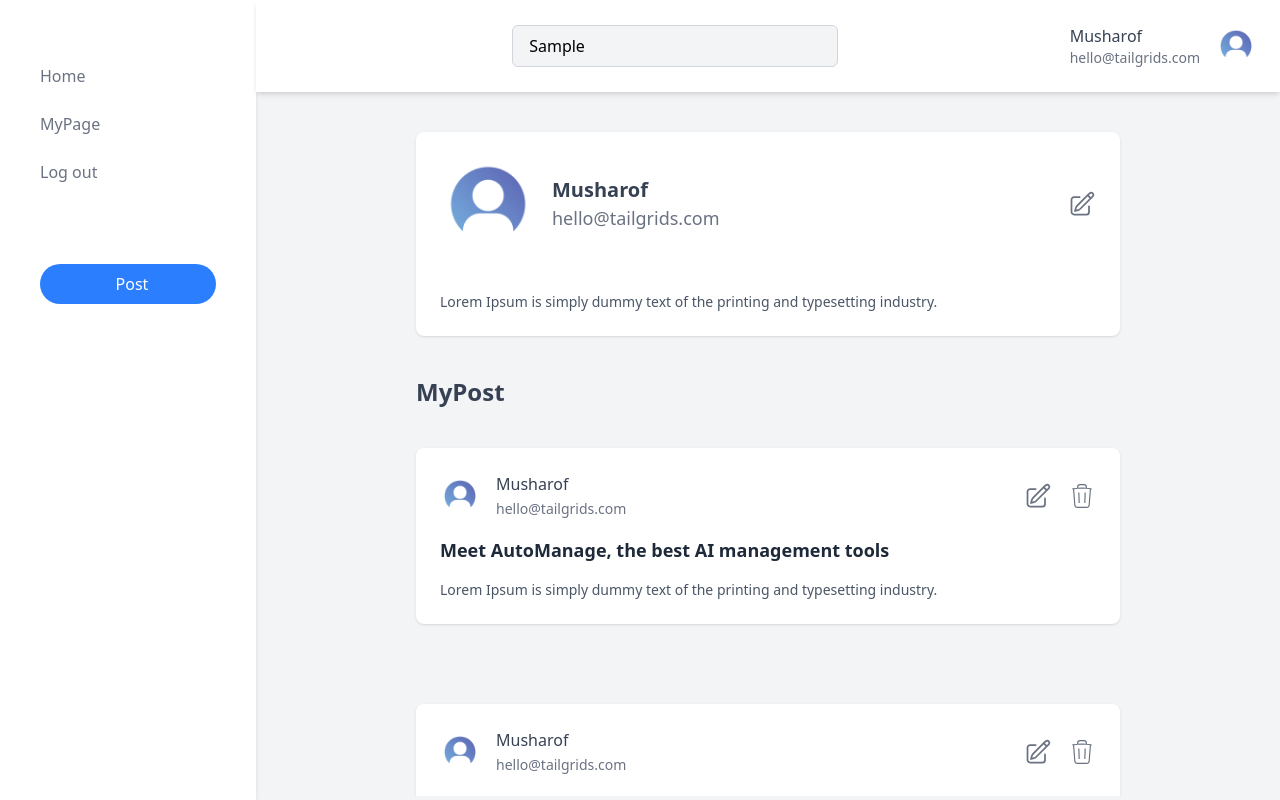
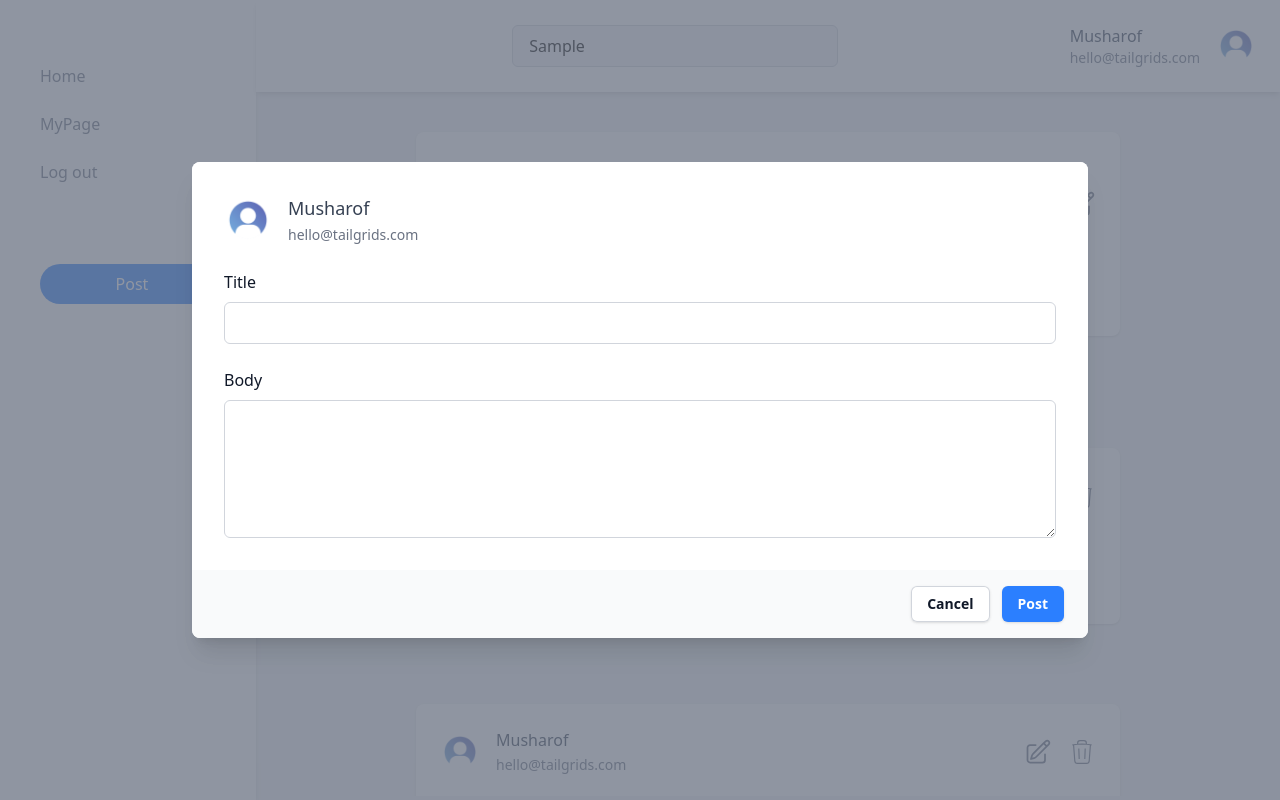
Before and after one commit to ishii-ryosuke/internship-sns-2025, a website: page src/html/mypage.html in a window 1280 px wide. Both pictures are taken after typing "Sample" into the empty fields and a click on the button "Post". Drawn offline with nearby package versions, Linux system fonts and the light colour scheme.

Commit message:
mypageでもダイアログを出せるようにした

```diff
--- a/src/html/mypage.html
+++ b/src/html/mypage.html
@@ -204,5 +204,113 @@
             </section>
         </div>
     </main>
+
+    <div
+        class="relative z-10"
+        aria-labelledby="modal-title"
+        role="dialog"
+        aria-modal="true"
+    >
+        <!-- Background backdrop -->
+        <div
+            id="modalBackdrop"
+            class="hidden fixed inset-0 bg-gray-500/75 transition-opacity"
+            aria-hidden="true"
+        ></div>
+
+        <div
+            id="modalPanel"
+            class="hidden fixed inset-0 z-10 w-screen overflow-y-auto"
+        >
+            <div
+                class="flex min-h-full items-end justify-center p-4 text-center sm:items-center sm:p-0"
+            >
+                <!-- Modal panel -->
+                <div
+                    class="relative transform overflow-hidden rounded-lg bg-white text-left shadow-xl transition-all sm:my-8 sm:w-full sm:max-w-4xl"
+                >
+                    <div class="bg-white px-6 pb-6 pt-6 sm:p-8">
+                        <div
+                            class="sm:flex sm:flex-col sm:items-start space-y-6"
+                        >
+                            <!-- User Info -->
+                            <div class="flex items-center space-x-4">
+                                <img
+                                    src="../asset/avatar.png"
+                                    alt="User Avatar"
+                                    class="w-12 h-12 rounded-full"
+                                />
+                                <div>
+                                    <h4
+                                        class="text-lg font-medium text-gray-700"
+                                    >
+                                        Musharof
+                                    </h4>
+                                    <span class="text-sm text-gray-500"
+                                        >hello@tailgrids.com</span
+                                    >
+                                </div>
+                            </div>
+
+                            <!-- Title Input -->
+                            <div class="w-full">
+                                <label
+                                    for="title"
+                                    class="block text-base font-medium text-gray-900"
+                                    >Title</label
+                                >
+                                <div class="mt-2">
+                                    <input
+                                        type="text"
+                                        name="title"
+                                        id="title"
+                                        class="block w-full rounded-md bg-white px-4 py-2 text-base text-gray-900 border border-gray-300 placeholder-gray-400 focus:border-indigo-500"
+                                    />
+                                </div>
+                            </div>
+
+                            <!-- Body Textarea -->
+                            <div class="w-full">
+                                <label
+                                    for="body"
+                                    class="block text-base font-medium text-gray-900"
+                                    >Body</label
+                                >
+                                <div class="mt-2">
+                                    <textarea
+                                        name="body"
+                                        id="body"
+                                        rows="5"
+                                        class="block w-full rounded-md bg-white px-4 py-2 text-base text-gray-900 border border-gray-300 placeholder-gray-400 focus:border-indigo-500"
+                                    ></textarea>
+                                </div>
+                            </div>
+                        </div>
+                    </div>
+
+                    <!-- Footer Buttons -->
+                    <div
+                        class="bg-gray-50 px-6 py-4 sm:flex sm:flex-row-reverse"
+                    >
+                        <button
+                            type="button"
+                            id="postModal"
+                            class="inline-flex w-full justify-center rounded-md bg-blue-500 px-4 py-2 text-sm font-semibold text-white shadow-sm hover:bg-blue-600 sm:ml-3 sm:w-auto"
+                        >
+                            Post
+                        </button>
+                        <button
+                            type="button"
+                            id="cancelModal"
+                            class="mt-3 inline-flex w-full justify-center rounded-md bg-white px-4 py-2 text-sm font-semibold text-gray-900 shadow-sm ring-1 ring-inset ring-gray-300 hover:bg-gray-50 sm:mt-0 sm:w-auto"
+                        >
+                            Cancel
+                        </button>
+                    </div>
+                </div>
+            </div>
+        </div>
+    </div>
+    <script type="module" src="../script/postDialog.js"></script>
 </body>
 </html>
```
Also changed, not shown: src/html/home.html (+1 -1 lines), src/script/postDialog.js (renamed from src/script/home.js).
